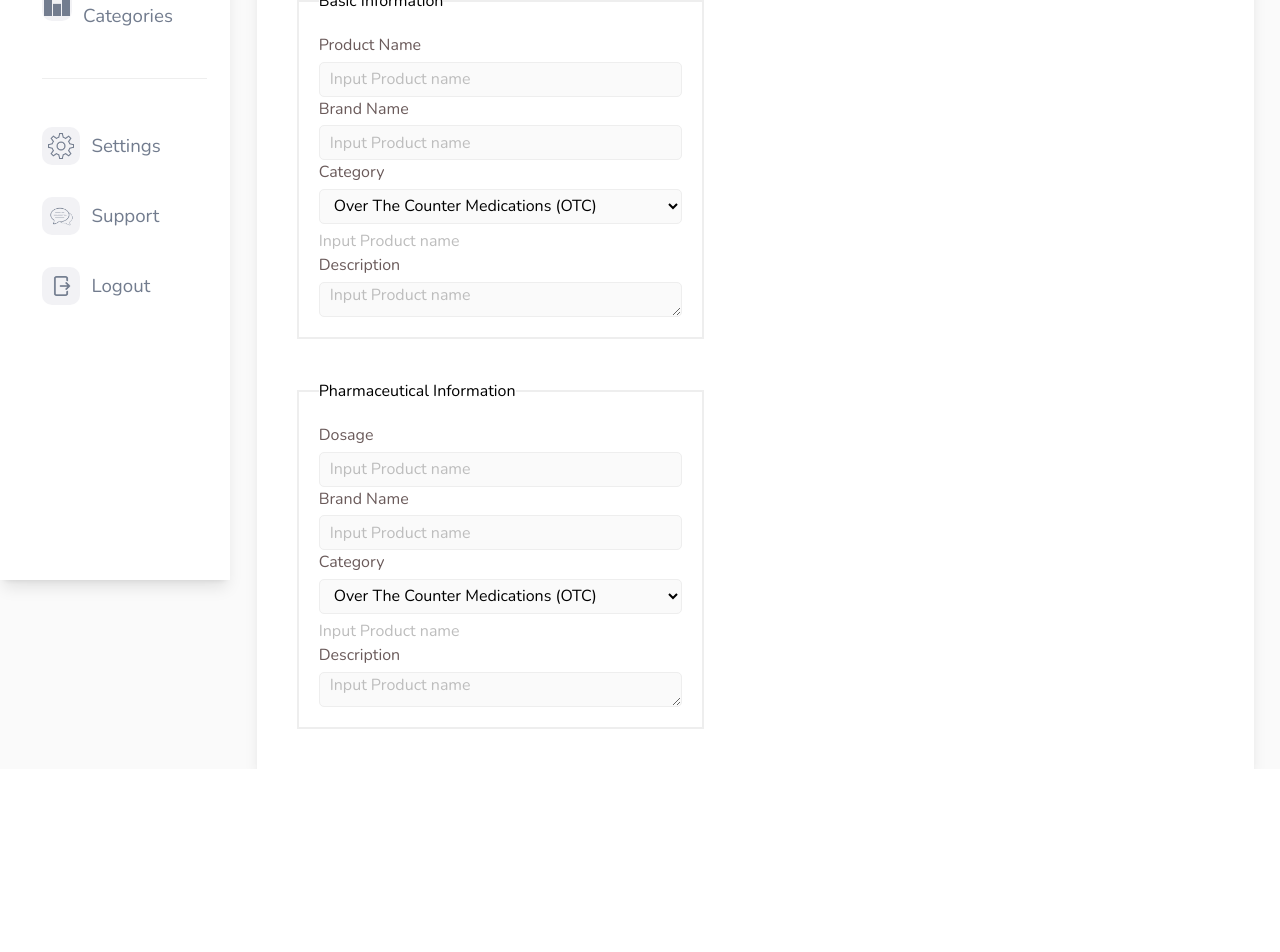
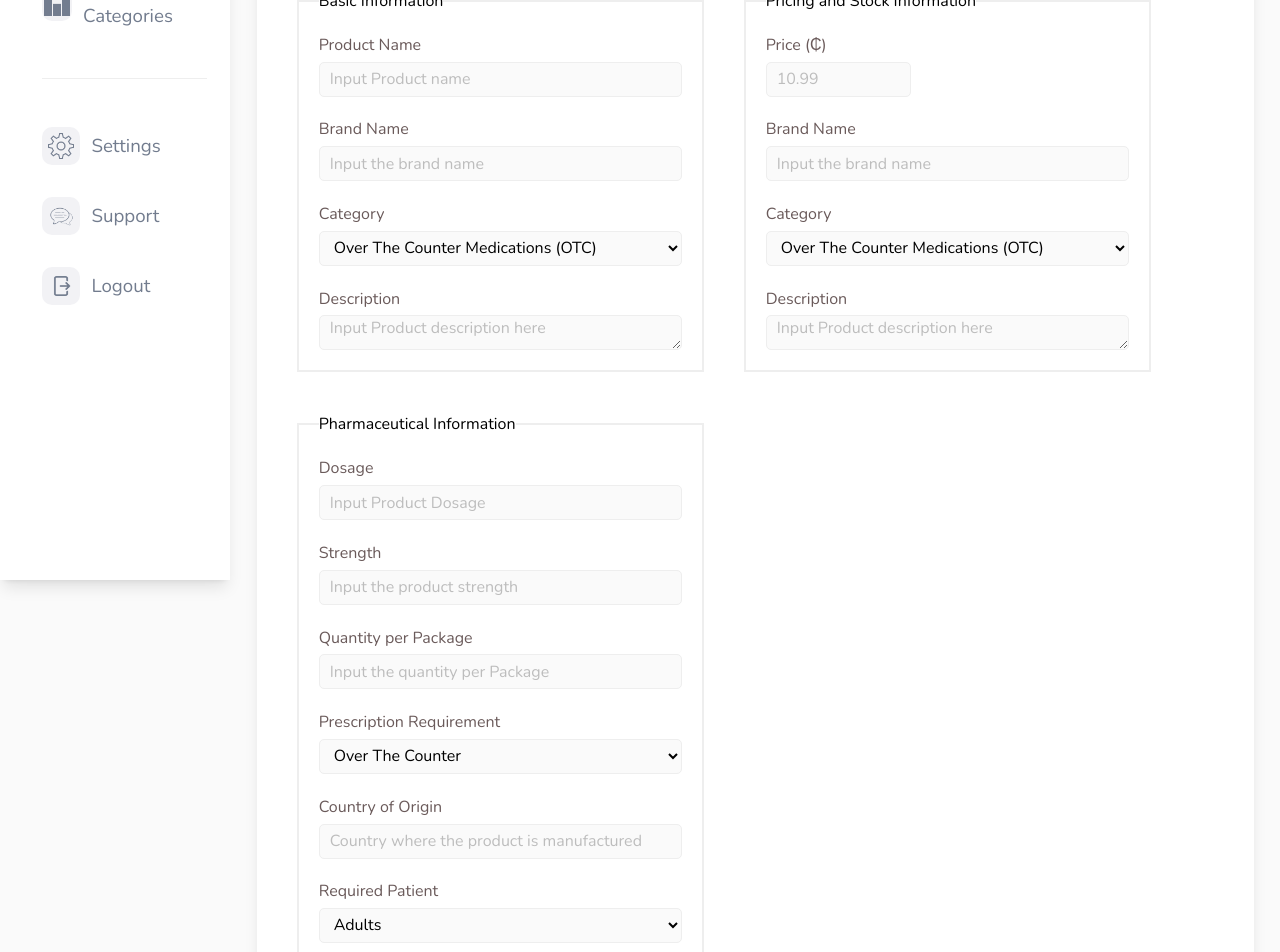
Before and after one commit to Mega-bytez/MediVault-Frontend, a React (Vite) app: page /dashboard/new-product in a window 1280 px wide. Shown: the part 220-1172 px from the top of the page. Before the commit the page ends 989 px from the top, so only its background shows below. Built offline with nearby package versions, Linux system fonts and the light colour scheme; a web font is replaced by a local one.

Commit message:
added more fields to the add product form

```diff
--- a/src/components/ProductCard.jsx
+++ b/src/components/ProductCard.jsx
@@ -16,7 +16,7 @@ const ProductCard = ({id, image, productname, price} ) => {
         />
       </div>
       <div className="text w-[56%] h-[100%] p-[20px] flex flex-col justify-center gap-y-[0.5rem]">
-        <Link>
+        <Link to="/product-review">
           <h5 className="font-medium">{productname}</h5>
         </Link>
         <Link>
--- a/src/pages/dashboard/components/AddProductForm.jsx
+++ b/src/pages/dashboard/components/AddProductForm.jsx
@@ -4,10 +4,11 @@ const AddProductForm = () => {
       <h4 className="lg:text-[2.2rem] font-medium text-[#7BBD36]">
         New Product
       </h4>
-      <form className="flex items-center gap-y-[2rem]">
+      <form className="flex items-start gap-y-[2rem] gap-x-[2.5rem]">
         <div id="column-1" className="flex flex-col gap-y-[2.5rem]">
           <fieldset className="border-solid border-[2px] p-[20px]">
             <legend className="Bold">Basic Information</legend>
+            <div className="flex flex-col gap-y-[1.3rem]">
               <div className="flex flex-col gap-y-[0.3rem]">
                 <label htmlFor="name" className="text-[1rem] text-[#6a5a5a]">
                   Product Name
@@ -27,7 +28,7 @@ const AddProductForm = () => {
                   type="text"
                   name="name"
                   className="border-[1px] w-[100%] bg-[#fafafa] rounded-[5px] px-[10px] h-[35px]"
-                placeholder="Input Product name"
+                  placeholder="Input the brand name"
                 />
               </div>
               <div className="flex flex-col gap-y-[0.3rem]">
@@ -58,7 +59,6 @@ const AddProductForm = () => {
                     Sexual Health
                   </option>
                 </select>
-              <input type="text" name="name" placeholder="Input Product name" />
               </div>
               <div className="flex flex-col gap-y-[0.3rem]">
                 <label
@@ -72,21 +72,128 @@ const AddProductForm = () => {
                   cols="35"
                   name="description"
                   className="border-[1px] w-[100%] bg-[#fafafa] rounded-[5px] px-[10px] h-[35px]"
-                placeholder="Input Product name"
+                  placeholder="Input Product description here"
                 />
+              </div>
             </div>
           </fieldset>
           <fieldset className="border-solid border-[2px] p-[20px]">
             <legend className="Bold">Pharmaceutical Information</legend>
+            <div className="flex flex-col gap-y-[1.3rem]">
               <div className="flex flex-col gap-y-[0.3rem]">
                 <label htmlFor="name" className="text-[1rem] text-[#6a5a5a]">
                   Dosage
                 </label>
                 <input
                   type="text"
-                name="name"
+                  name="dosage"
                   className="border-[1px] w-[100%] bg-[#fafafa] rounded-[5px] px-[10px] h-[35px]"
-                placeholder="Input Product name"
+                  placeholder="Input Product Dosage"
+                />
+              </div>
+              <div className="flex flex-col gap-y-[0.3rem]">
+                <label htmlFor="name" className="text-[1rem] text-[#6a5a5a]">
+                  Strength
+                </label>
+                <input
+                  type="text"
+                  name="strength"
+                  className="border-[1px] w-[100%] bg-[#fafafa] rounded-[5px] px-[10px] h-[35px]"
+                  placeholder="Input the product strength"
+                />
+              </div>
+              <div className="flex flex-col gap-y-[0.3rem]">
+                <label htmlFor="name" className="text-[1rem] text-[#6a5a5a]">
+                  Quantity per Package
+                </label>
+                <input
+                  type="text"
+                  name="quantityPerPackage"
+                  className="border-[1px] w-[100%] bg-[#fafafa] rounded-[5px] px-[10px] h-[35px]"
+                  placeholder="Input the quantity per Package"
+                />
+              </div>
+              <div className="flex flex-col gap-y-[0.3rem]">
+                <label htmlFor="name" className="text-[1rem] text-[#6a5a5a]">
+                  Prescription Requirement
+                </label>
+                <select
+                  name="prescription"
+                  id=""
+                  className="border-[1px] w-[100%] bg-[#fafafa] rounded-[5px] px-[10px] h-[35px]"
+                >
+                  <option value="" className="text-[1rem] text-[#6a5a5a]">
+                    Over The Counter
+                  </option>
+                  <option value="" className="text-[1rem] text-[#6a5a5a]">
+                    Must Be Prescribed
+                  </option>
+                </select>
+              </div>
+              <div className="flex flex-col gap-y-[0.3rem]">
+                <label htmlFor="name" className="text-[1rem] text-[#6a5a5a]">
+                  Country of Origin
+                </label>
+                <input
+                  type="text"
+                  name="countryOfOrigin"
+                  className="border-[1px] w-[100%] bg-[#fafafa] rounded-[5px] px-[10px] h-[35px]"
+                  placeholder="Country where the product is manufactured"
+                />
+              </div>
+              <div className="flex flex-col gap-y-[0.3rem]">
+                <label htmlFor="name" className="text-[1rem] text-[#6a5a5a]">
+                  Required Patient
+                </label>
+                <select
+                  name="patient"
+                  id=""
+                  className="border-[1px] w-[100%] bg-[#fafafa] rounded-[5px] px-[10px] h-[35px]"
+                >
+                  <option value="" className="text-[1rem] text-[#6a5a5a]">
+                    Adults
+                  </option>
+                  <option value="" className="text-[1rem] text-[#6a5a5a]">
+                    Teenagers
+                  </option>
+                  <option value="" className="text-[1rem] text-[#6a5a5a]">
+                    Children
+                  </option>
+                </select>
+              </div>
+              <div className="flex flex-col gap-y-[0.3rem]">
+                <label
+                  htmlFor="description"
+                  className="text-[1rem] text-[#6a5a5a]"
+                >
+                  Common Symptoms Treated
+                </label>
+                <textarea
+                  rows="3"
+                  cols="35"
+                  name="symptoms"
+                  className="border-[1px] w-[100%] bg-[#fafafa] rounded-[5px] px-[10px] h-[35px]"
+                  placeholder="List of symptoms this product targets (e.g., 'Headache, muscle pain, arthritis')."
+                />
+              </div>
+            </div>
+          </fieldset>
+        </div>
+        <div id="column-2" className="flex flex-col gap-y-[2.5rem]">
+          <fieldset className="border-solid border-[2px] p-[20px]">
+            <legend className="Bold">Pricing and Stock Information</legend>
+            <div className="flex flex-col gap-y-[1.3rem]">
+              <div className="flex flex-col gap-y-[0.3rem]">
+                <label htmlFor="name" className="text-[1rem] text-[#6a5a5a]">
+                  Price {`(₵)`}
+                </label>
+                <input
+                  type="number"
+                  name="price"
+                  step="0.1"
+                  min="0.00"
+                  className="border-[1px] w-[40%] bg-[#fafafa] rounded-[5px] px-[10px] h-[35px]"
+                  placeholder="10.99"
                 />
               </div>
               <div className="flex flex-col gap-y-[0.3rem]">
@@ -97,7 +204,7 @@ const AddProductForm = () => {
                   type="text"
                   name="name"
                   className="border-[1px] w-[100%] bg-[#fafafa] rounded-[5px] px-[10px] h-[35px]"
-                placeholder="Input Product name"
+                  placeholder="Input the brand name"
                 />
               </div>
               <div className="flex flex-col gap-y-[0.3rem]">
@@ -128,7 +235,6 @@ const AddProductForm = () => {
                     Sexual Health
                   </option>
                 </select>
-              <input type="text" name="name" placeholder="Input Product name" />
               </div>
               <div className="flex flex-col gap-y-[0.3rem]">
                 <label
@@ -142,8 +248,9 @@ const AddProductForm = () => {
                   cols="35"
                   name="description"
                   className="border-[1px] w-[100%] bg-[#fafafa] rounded-[5px] px-[10px] h-[35px]"
-                placeholder="Input Product name"
+                  placeholder="Input Product description here"
                 />
+              </div>
             </div>
           </fieldset>
         </div>
--- a/src/pages/storePage/components/PharmacyDetails.jsx
+++ b/src/pages/storePage/components/PharmacyDetails.jsx
@@ -36,7 +36,7 @@ const PharmacyDetails = ({storeName}) => {
           >
             <div id="top-side" className="">
               <h4 className="lg:text-[3.4rem] md:text-[2.2rem] text-[1.35rem] text-white lg:font-semibold">
-                {storeName}
+                {storeName} Store Name
               </h4>
               <span id="socials" className="flex gap-x-[1rem] justify-center">
                 <a
```
Lines whose indentation alone changed are shown as unchanged.
